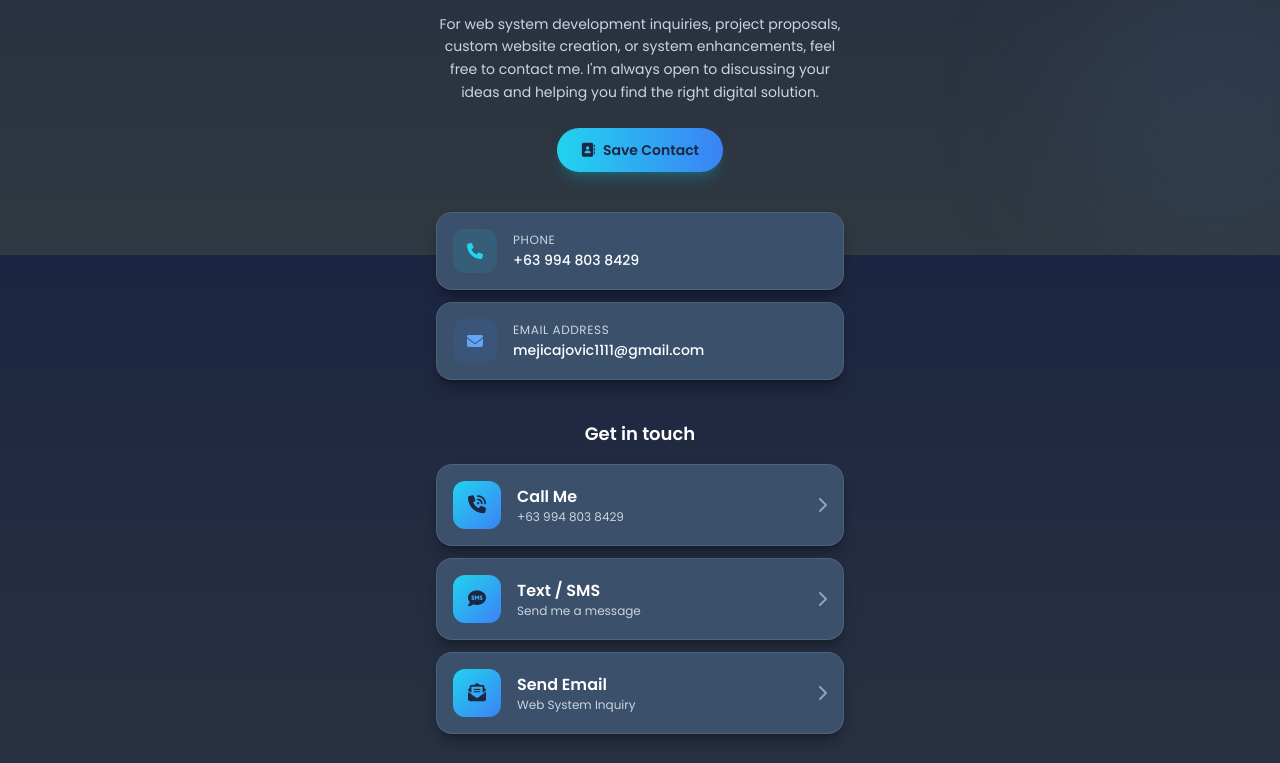
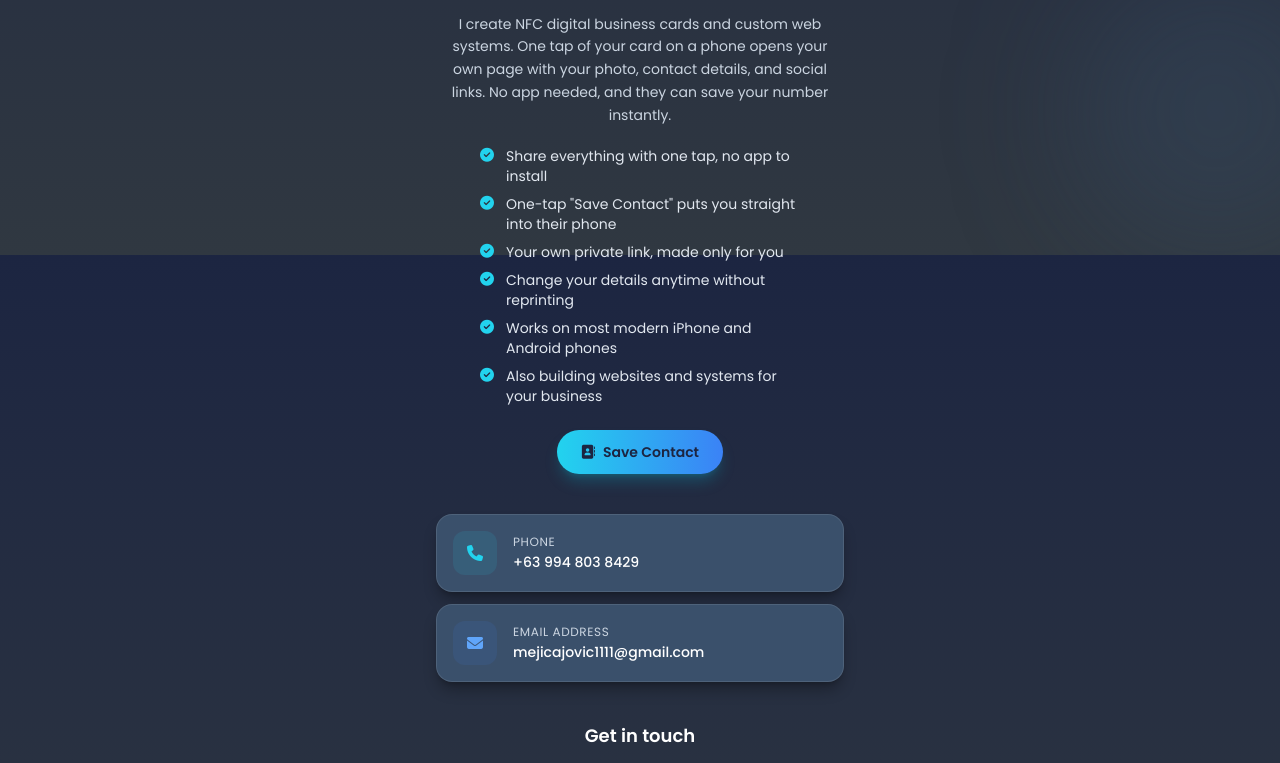
Before and after one commit to jovicmejica28/NFC, a plain HTML site: page index.html in a window 1280 px wide. Shown: the part 545-1308 px from the top of the page. Drawn offline with nearby package versions, Linux system fonts and the light colour scheme.

Commit message:
Remove footer, add selling-point highlights to home card
Co-Authored-By: Claude Opus 5.5 <noreply@anthropic.com>

```diff
--- a/clients/home.json
+++ b/clients/home.json
@@ -2,14 +2,22 @@
   "firstName": "Jovic",
   "middle": "S.",
   "lastName": "Mejica",
-  "title": "BSIT Student | Web System Developer",
-  "bio": "For web system development inquiries, project proposals, custom website creation, or system enhancements, feel free to contact me. I'm always open to discussing your ideas and helping you find the right digital solution.",
+  "title": "Web System Developer | NFC Digital Business Cards",
+  "bio": "I create NFC digital business cards and custom web systems. One tap of your card on a phone opens your own page with your photo, contact details, and social links. No app needed, and they can save your number instantly.",
+  "highlights": [
+    "Share everything with one tap, no app to install",
+    "One-tap \"Save Contact\" puts you straight into their phone",
+    "Your own private link, made only for you",
+    "Change your details anytime without reprinting",
+    "Works on most modern iPhone and Android phones",
+    "Also building websites and systems for your business"
+  ],
   "photo": "/profileClients/profile.jpg",
   "photoAlt": "Jovic S. Mejica standing beside a pool table holding a cue",
   "phone": "+639948038429",
   "phoneDisplay": "+63 994 803 8429",
   "email": "mejicajovic1111@gmail.com",
-  "emailSubject": "Web System Inquiry",
+  "emailSubject": "NFC Card / Web System Inquiry",
   "socials": [
     { "type": "facebook", "url": "https://www.facebook.com/jovicmejica28" },
     { "type": "tiktok", "url": "https://www.tiktok.com/@uqiouu" },
--- a/index.html
+++ b/index.html
@@ -84,6 +84,7 @@
       <h1 id="profile-name" class="mt-6 text-3xl font-bold tracking-tight text-white"></h1>
       <p id="profile-title" class="mt-1 bg-gradient-to-r from-cyan-400 to-blue-500 bg-clip-text text-sm font-medium text-transparent"></p>
       <p id="profile-bio" class="mt-4 text-sm leading-relaxed text-slate-300"></p>
+      <ul id="highlights" class="mx-auto mt-5 hidden max-w-xs space-y-2 text-left text-sm text-slate-200"></ul>
 
       <button id="save-contact" type="button"
         class="mt-6 inline-flex items-center gap-2 rounded-full bg-gradient-to-r from-cyan-400 to-blue-500 px-6 py-3 text-sm font-semibold text-navy shadow-lg shadow-cyan-500/25 transition duration-200 hover:scale-105 hover:shadow-cyan-400/50 active:scale-95 focus:outline-none focus-visible:ring-2 focus-visible:ring-cyan-300 focus-visible:ring-offset-2 focus-visible:ring-offset-navy">
@@ -106,8 +107,6 @@
       <h2 id="connect-heading" class="mb-4 text-center text-lg font-semibold text-white">Connect with me</h2>
       <div id="socials" class="space-y-3"></div>
     </section>
-
-    <footer id="footer" class="mt-12 text-center text-xs text-slate-400"></footer>
   </main>
 
   <!-- Floating back-to-top button -->
@@ -222,6 +221,17 @@
         $('profile-title').textContent = c.title || '';
         $('profile-bio').textContent = c.bio || '';
         if (!c.bio) $('profile-bio').classList.add('hidden');
+
+        // Optional selling points under the bio
+        const highlights = Array.isArray(c.highlights) ? c.highlights.filter(Boolean) : [];
+        if (highlights.length) {
+          $('highlights').innerHTML = highlights.map((h) => `
+            <li class="flex items-start gap-3">
+              <i class="fa-solid fa-circle-check mt-0.5 text-cyan-400" aria-hidden="true"></i>
+              <span>${esc(h)}</span>
+            </li>`).join('');
+          $('highlights').classList.remove('hidden');
+        }
         $('save-contact').setAttribute('aria-label', `Save ${fullName} to your contacts`);
 
         // Contact info cards
@@ -249,7 +259,6 @@
         $('socials').innerHTML = socials.map((s) => socialBtn(s, c.firstName)).join('');
         if (!socials.length) $('socials-section').classList.add('hidden');
 
-        $('footer').innerHTML = `&copy; ${new Date().getFullYear()} ${esc(fullName)}. All rights reserved.`;
 
         // vCard download
         $('save-contact').addEventListener('click', () => {
```
